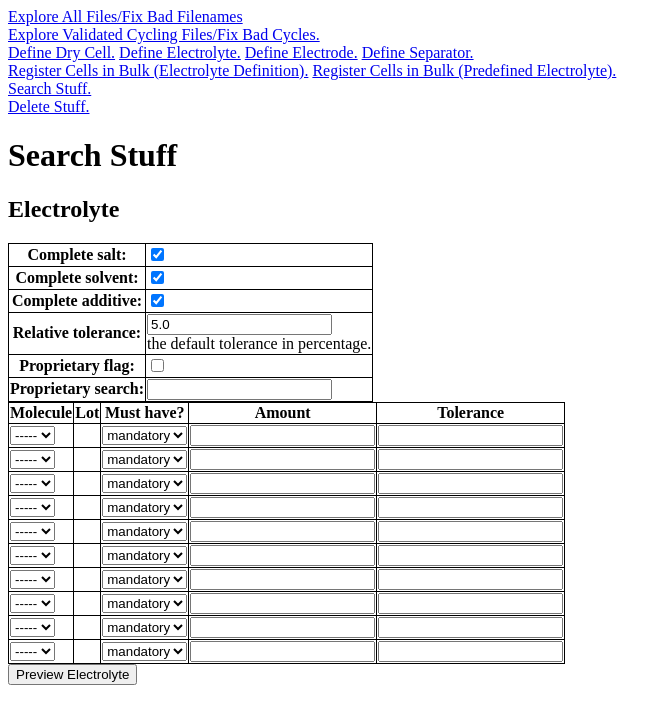
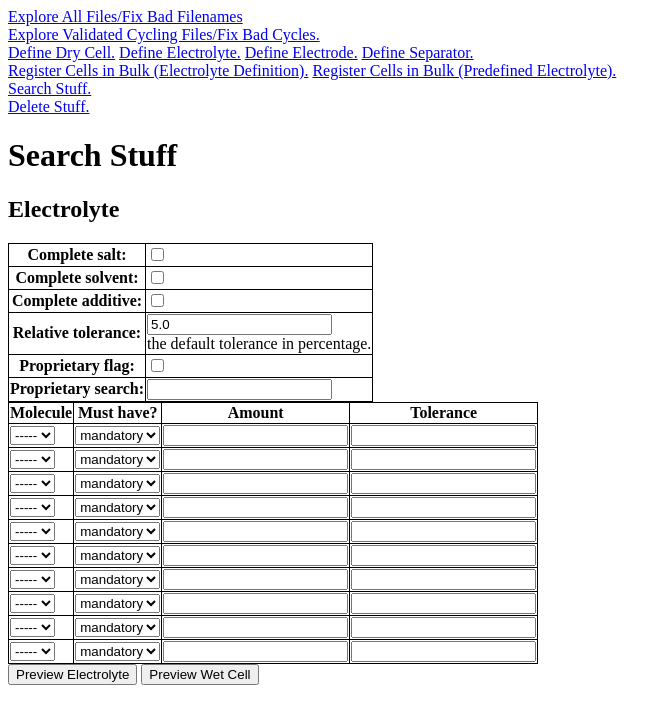
Before and after one commit to Samuel-Buteau/universal-battery-database, a Django app: page /cell_database/search/ in a window 1280 px wide. Shown: the top 724 px of the page, without its empty margins (0-671 px from the left). Run offline with Django 3.2, Linux system fonts and the light colour scheme; data that the repository does not hold is empty; parts of the project's set-up code (start-up, migrations or seed data) failed here and were passed over.

Commit message:
search for electrolytes and wet_cells

```diff
--- a/cell_database/forms.py
+++ b/cell_database/forms.py
@@ -485,9 +485,9 @@ class ElectrolyteBulkSingleEntryForm(ElectrolyteForm):
 
 
 class SearchElectrolyteForm(Form):
-    complete_salt = forms.BooleanField(initial=True, required=False)
-    complete_solvent = forms.BooleanField(initial=True, required=False)
-    complete_additive = forms.BooleanField(initial=True, required=False)
+    complete_salt = forms.BooleanField(initial=False, required=False)
+    complete_solvent = forms.BooleanField(initial=False, required=False)
+    complete_additive = forms.BooleanField(initial=False, required=False)
     relative_tolerance = forms.FloatField(initial=5., help_text='the default tolerance in percentage.')
     proprietary_flag = forms.BooleanField(initial=False, required=False)
     proprietary_search = forms.CharField(required=False)
--- a/cell_database/templates/cell_database/search_page.html
+++ b/cell_database/templates/cell_database/search_page.html
@@ -30,37 +30,47 @@ table, th, td {
                     {{ electrolyte_composition_formset.management_form }}
                     <table>
                         <tr>
-                            <th>Molecule</th><th>Lot</th><th>Must have?</th><th>Amount</th><th>Tolerance</th>
+                            <th>Molecule</th><th>Must have?</th><th>Amount</th><th>Tolerance</th>
                         </tr>
                         {% for form in electrolyte_composition_formset%}
                             <tr>
-                                <td>{{ form.molecule}}</td><td>{{ form.molecule_lot}}</td><td>{{form.must_type}}</td><td>{{ form.ratio}}</td><td>{{ form.tolerance}}</td>
+                                <td>{{ form.molecule}}</td><td>{{form.must_type}}</td><td>{{ form.ratio}}</td><td>{{ form.tolerance}}</td>
                             </tr>
                         {% endfor %}
                     </table>
                 {% endif %}
                 <input type="submit" name = 'preview_electrolyte' value="Preview Electrolyte">
-
-                {%if electrolyte_preview_formset %}
-                    {% csrf_token %}
-                    {{ electrolyte_preview_formset.management_form }}
-                    {% if not electrolyte_preview_formset|length == 0%}
-                        <h3>Preview</h3>
-                            <table>
+                <input type="submit" name = 'preview_wet_cell' value="Preview Wet Cell">
+                {%if preview_electrolytes %}
+                    {% if not preview_electrolytes|length == 0%}
+                        <table>
+                            <tr>
+                                <th>Preview Electrolytes</th>
+                            </tr>
+                            {% for electrolyte in preview_electrolytes %}
                                 <tr>
-                                    <th>Electrolyte</th><th>Exclude</th>
+                                    <td>{{electrolyte}}</td>
                                 </tr>
-                                {% for form in electrolyte_preview_formset %}
-                                    {% for hidden in form.hidden_fields %}
-                                        {{hidden}}
-                                    {% endfor %}
-                                    <tr>
-                                        <td>{{ form.electrolyte}}</td><td>{{ form.exclude}}</td>
-                                    </tr>
-                                {% endfor %}
-                            </table>
+                            {% endfor %}
+                        </table>
                     {% endif %}
                 {% endif %}
+
+               {%if preview_wet_cells %}
+                    {% if not preview_wet_cells|length == 0%}
+                        <table>
+                            <tr>
+                                <th>Preview Wet Cells</th>
+                            </tr>
+                            {% for wet_cell in preview_wet_cells %}
+                                <tr>
+                                    <td>{{wet_cell}}</td>
+                                </tr>
+                            {% endfor %}
+                        </table>
+                    {% endif %}
+                {% endif %}
+
         {% endif %}
 
 
--- a/cell_database/views.py
+++ b/cell_database/views.py
@@ -18,16 +18,8 @@ DONE - streamline the various definitions into much simpler and unique flows.
 - make the processing specific to machine learning optional.
 - bake a tensor instead of having to use the database all the time.
 '''
-
-
-
-
-
 def define_page(request, mode=None):
     ar = {'mode':mode}
-
-
-
     def define_simple(post, content=None):
         if content in ['electrolyte', 'electrode', 'separator']:
             components = None
@@ -166,8 +158,6 @@ def define_page(request, mode=None):
                     component_type = SEPARATOR_MATERIAL
                     component_type_name = False
 
-
-
                 my_component = Component(
                     proprietary = simple_form.cleaned_data['proprietary'],
                     proprietary_name=simple_form.cleaned_data['proprietary_name'],
@@ -219,8 +209,10 @@ def define_page(request, mode=None):
                 my_component.smiles_name = simple_form.cleaned_data['smiles_name']
 
                 if not my_component.proprietary and content=='material':
-                    active_material_composition_formset = ActiveMaterialCompositionFormset(request.POST,
-                                                                                           prefix='active-material-composition-formset')
+                    active_material_composition_formset = ActiveMaterialCompositionFormset(
+                        request.POST,
+                        prefix='active-material-composition-formset'
+                    )
                     atoms = []
                     for form in active_material_composition_formset:
                         validation_step = form.is_valid()
@@ -266,7 +258,6 @@ def define_page(request, mode=None):
                     notes=simple_form.cleaned_data['notes'],
                     description=simple_form.cleaned_data['description'],
                     description_name=simple_form.cleaned_data['description_name'],
-
                 )
 
 
@@ -882,32 +873,147 @@ def define_wet_cell_bulk(request, predefined=None):
     return render(request, 'cell_database/define_wet_cell_bulk.html', ar)
 
 
+def get_preview_electrolytes(search_electrolyte_form, electrolyte_composition_formset):
+    complete_salt = search_electrolyte_form.cleaned_data['complete_salt']
+    complete_solvent = search_electrolyte_form.cleaned_data['complete_solvent']
+    complete_additive = search_electrolyte_form.cleaned_data['complete_additive']
+    relative_tolerance = search_electrolyte_form.cleaned_data['relative_tolerance']
+    proprietary_flag = search_electrolyte_form.cleaned_data['proprietary_flag']
+    proprietary_search = search_electrolyte_form.cleaned_data['proprietary_search']
+    if proprietary_flag:
+        print('search for proprietary flag')
+        q = Q(composite_type=ELECTROLYTE,
+              proprietary=True)
+        if proprietary_search is not None and len(proprietary_search) > 0:
+            q = q & Q(name__icontains=proprietary_search)
 
+        total_query = Composite.objects.filter(q)
+    else:
+        all_data = []
+        for form in electrolyte_composition_formset:
+            if form.is_valid:
+                print("\t was valid.{}".format(form.cleaned_data))
+                if 'molecule' in form.cleaned_data.keys() and form.cleaned_data['molecule'] is not None and \
+                        form.cleaned_data['molecule'] != '':
+                    print("molecule exists: {}".format(form.cleaned_data['molecule']))
+                    all_data.append(form.cleaned_data)
+
+        prohibited = filter(
+            lambda x: x['must_type'] == SearchElectrolyteComponentForm.PROHIBITED,
+            all_data
+        )
+
+        prohibited_lots = []
+        prohibited_molecules = []
+        for pro in prohibited:
+            if pro['molecule'] is not None:
+                prohibited_molecules.append(pro['molecule'])
+            elif pro['molecule_lot'] is not None:
+                prohibited_lots.append(pro['molecule_lot'])
+
+        q = Q(composite_type=ELECTROLYTE, proprietary=False)
+        # prohibit molecules
+
+        q = q & ~Q(components__component_lot__in=prohibited_lots)
+        q = q & ~Q(components__component_lot__component__in=prohibited_molecules)
+
+        allowed_molecules = []
+        allowed_molecules_lot = []
+        not_prohibited = filter(
+            lambda x: x['must_type'] != SearchElectrolyteComponentForm.PROHIBITED,
+            all_data
+        )
+        for pro in not_prohibited:
+            if pro['molecule'] is not None:
+                allowed_molecules.append(pro['molecule'])
+            elif pro['molecule_lot'] is not None:
+                allowed_molecules_lot.append(pro['molecule_lot'])
+
+        total_query = Composite.objects.filter(q)
+        completes = []
+        if complete_solvent:
+            completes.append(SOLVENT)
+        if complete_salt:
+            completes.append(SALT)
+        if complete_additive:
+            completes.append(ADDITIVE)
+
+        if len(completes) != 0:
+            total_query = total_query.annotate(
+                has_extra=Exists(RatioComponent.objects.filter(
+                    Q(composite=OuterRef('pk')) &
+                    Q(component_lot__component__component_type__in=completes) &
+                    ~Q(component_lot__component__in=allowed_molecules) &
+                    ~Q(component_lot__in=allowed_molecules_lot)
+                ))
+            ).filter(has_extra=False)
+
+        mandatory_molecules = []
+        mandatory_molecules_lot = []
+        mandatory = filter(
+            lambda x: x['must_type'] == SearchElectrolyteComponentForm.MANDATORY,
+            all_data
+        )
+        for pro in mandatory:
+            if pro['molecule'] is not None:
+                mandatory_molecules.append(pro)
+            elif pro['molecule_lot'] is not None:
+                mandatory_molecules_lot.append(pro)
+
+        for mol in mandatory_molecules:
+            if mol['ratio'] is None:
+                total_query = total_query.annotate(
+                    checked_molecule=Exists(RatioComponent.objects.filter(
+                        composite=OuterRef('pk'),
+                        component_lot__component=mol['molecule']))
+                ).filter(checked_molecule=True)
+            else:
+                tolerance = relative_tolerance / 100. * mol['ratio']
+                if mol['tolerance'] is not None:
+                    tolerance = mol['tolerance']
+
+                total_query = total_query.annotate(
+                    checked_molecule=Exists(RatioComponent.objects.filter(
+                        composite=OuterRef('pk'),
+                        component_lot__component=mol['molecule'],
+                        ratio__range=(mol['ratio'] - tolerance, mol['ratio'] + tolerance)))
+                ).filter(checked_molecule=True)
+
+        for mol in mandatory_molecules_lot:
+            if mol['ratio'] is None:
+                total_query = total_query.annotate(
+                    checked_molecule=Exists(RatioComponent.objects.filter(
+                        composite=OuterRef('pk'),
+                        component_lot=mol['molecule_lot']))
+                ).filter(checked_molecule=True)
+            else:
+                tolerance = relative_tolerance / 100. * mol['ratio']
+                if mol['tolerance'] is not None:
+                    tolerance = mol['tolerance']
+
+                total_query = total_query.annotate(
+                    checked_molecule=Exists(RatioComponent.objects.filter(
+                        composite=OuterRef('pk'),
+                        component_lot=mol['molecule_lot'],
+                        ratio__range=(mol['ratio'] - tolerance, mol['ratio'] + tolerance)))
+                ).filter(checked_molecule=True)
+
+    return total_query
 
 def search_page(request):
     ElectrolyteCompositionFormset = formset_factory(
         SearchElectrolyteComponentForm,
         extra=10
     )
-
-
-    ElectrolytePreviewFormset = formset_factory(
-        ElectrolytePreviewForm,
-        extra=0
-    )
-
     electrolyte_composition_formset = ElectrolyteCompositionFormset(prefix='electrolyte_composition')
-    electrolyte_preview_formset = ElectrolytePreviewFormset( prefix='electrolyte_preview')
     ar = {}
     ar['electrolyte_composition_formset'] = electrolyte_composition_formset
-    ar['electrolyte_preview_formset'] = electrolyte_preview_formset
     ar['electrolyte_form'] = SearchElectrolyteForm()
 
     if request.method == 'POST':
         electrolyte_composition_formset = ElectrolyteCompositionFormset(request.POST,prefix='electrolyte_composition')
         electrolyte_composition_formset_is_valid = electrolyte_composition_formset.is_valid()
         if electrolyte_composition_formset_is_valid:
-            print('valid1')
             ar['electrolyte_composition_formset'] = electrolyte_composition_formset
 
         search_electrolyte_form = SearchElectrolyteForm(request.POST)
@@ -916,152 +1022,28 @@ def search_page(request):
             print('valid2')
             ar['electrolyte_form'] = search_electrolyte_form
 
-        electrolyte_preview_formset = ElectrolytePreviewFormset(request.POST,prefix='electrolyte_preview')
-        if electrolyte_preview_formset.is_valid():
-            print(
-                'valid3'
-            )
-            for form in electrolyte_preview_formset:
-                if not form.is_valid():
-                    continue
-                print(form.cleaned_data)
-            ar['electrolyte_preview_formset'] = electrolyte_preview_formset
+        if 'preview_electrolyte' in request.POST:
+            if electrolyte_composition_formset_is_valid and search_electrolyte_form_is_valid:
+                total_query = get_preview_electrolytes(search_electrolyte_form, electrolyte_composition_formset)
 
-        if 'preview_electrolyte' in request.POST:
 
+                max_n = 25
+                preview_electrolytes =  [electrolyte.__str__() for electrolyte in total_query[:max_n]]
+                if total_query.count() > max_n:
+                    preview_electrolytes.append("... (more than {} found) ...".format(max_n))
+                ar['preview_electrolytes'] = preview_electrolytes
+        if 'preview_wet_cell' in request.POST:
             if electrolyte_composition_formset_is_valid and search_electrolyte_form_is_valid:
-                complete_salt = search_electrolyte_form.cleaned_data['complete_salt']
-                complete_solvent = search_electrolyte_form.cleaned_data['complete_solvent']
-                complete_additive = search_electrolyte_form.cleaned_data['complete_additive']
-                relative_tolerance = search_electrolyte_form.cleaned_data['relative_tolerance']
-                proprietary_flag = search_electrolyte_form.cleaned_data['proprietary_flag']
-                proprietary_search = search_electrolyte_form.cleaned_data['proprietary_search']
-                if proprietary_flag:
-                    print('search for proprietary flag')
-                    q = Q(composite_type=ELECTROLYTE,
-                          proprietary=True)
-                    if proprietary_search is not None and len(proprietary_search) > 0:
-                        q = q & Q(name__icontains=proprietary_search)
+                electrolyte_query = get_preview_electrolytes(search_electrolyte_form, electrolyte_composition_formset)
 
-                    total_query = Composite.objects.filter(q)
-                else:
-                    all_data = []
-                    for form in electrolyte_composition_formset:
-                        if form.is_valid:
-                            if 'molecule' in form.cleaned_data.keys() and 'molecule_lot' in form.cleaned_data.keys() and (form.cleaned_data['molecule'] is not None or form.cleaned_data['molecule_lot'] is not None):
-                              all_data.append(form.cleaned_data)
+                wet_cell_query = WetCell.objects.filter(electrolyte__composite__in=electrolyte_query)
 
-                    # TODO(sam): search electrolyte database
-                    prohibited = filter(
-                        lambda x: x['must_type'] == SearchElectrolyteComponentForm.PROHIBITED,
-                        all_data
-                    )
+                max_n = 25
+                preview_wet_cells =  [wet_cell.__str__() for wet_cell in wet_cell_query[:max_n]]
+                if wet_cell_query.count() > max_n:
+                    preview_wet_cells.append("... (more than {} found) ...".format(max_n))
+                ar['preview_wet_cells'] = preview_wet_cells
 
-                    prohibited_lots = []
-                    prohibited_molecules = []
-                    for pro in prohibited:
-                        if pro['molecule'] is not None:
-                            prohibited_molecules.append(pro['molecule'])
-                        elif pro['molecule_lot'] is not None:
-                            prohibited_lots.append(pro['molecule_lot'])
-
-                    q = Q(composite_type=ELECTROLYTE, proprietary=False)
-                    # prohibit molecules
-
-                    q = q & ~Q(components__component_lot__in=prohibited_lots)
-                    q = q & ~Q(components__component_lot__component__in=prohibited_molecules)
-
-                    allowed_molecules = []
-                    allowed_molecules_lot = []
-                    not_prohibited = filter(
-                        lambda x: x['must_type'] != SearchElectrolyteComponentForm.PROHIBITED,
-                        all_data
-                    )
-                    for pro in not_prohibited:
-                        if pro['molecule'] is not None:
-                            allowed_molecules.append(pro['molecule'])
-                        elif pro['molecule_lot'] is not None:
-                            allowed_molecules_lot.append(pro['molecule_lot'])
-
-                    total_query = Composite.objects.filter(q)
-                    completes = []
-                    if complete_solvent:
-                        completes.append(SOLVENT)
-                    if complete_salt:
-                        completes.append(SALT)
-                    if complete_additive:
-                        completes.append(ADDITIVE)
-
-                    if len(completes) !=0:
-                        total_query = total_query.annotate(
-                            has_extra = Exists(RatioComponent.objects.filter(Q(composite=OuterRef('pk'))&
-                                                          Q(component_lot__component__component_type__in=completes)&
-                                                          ~Q(component_lot__component__in=allowed_molecules) &
-                                                          ~Q(component_lot__in=allowed_molecules_lot)
-                                                         ))
-                        ).filter(has_extra=False)
-
-                    mandatory_molecules = []
-                    mandatory_molecules_lot = []
-                    mandatory = filter(
-                        lambda x: x['must_type'] == SearchElectrolyteComponentForm.MANDATORY,
-                        all_data
-                    )
-                    for pro in mandatory:
-                        if pro['molecule'] is not None:
-                            mandatory_molecules.append(pro)
-                        elif pro['molecule_lot'] is not None:
-                            mandatory_molecules_lot.append(pro)
-
-                    for mol in mandatory_molecules:
-                        if mol['ratio'] is None:
-                            total_query = total_query.annotate(
-                                checked_molecule=Exists(RatioComponent.objects.filter(
-                                    composite=OuterRef('pk'),
-                                    component_lot__component=mol['molecule']))
-                            ).filter(checked_molecule=True)
-                        else:
-                            tolerance = relative_tolerance/100. * mol['ratio']
-                            if mol['tolerance'] is not None:
-                                tolerance = mol['tolerance']
-
-                            total_query = total_query.annotate(
-                                checked_molecule=Exists(RatioComponent.objects.filter(
-                                    composite=OuterRef('pk'),
-                                    component_lot__component=mol['molecule'],
-                                    ratio__range=(mol['ratio']-tolerance, mol['ratio']+tolerance)))
-                            ).filter(checked_molecule=True)
-
-                    for mol in mandatory_molecules_lot:
-                        if mol['ratio'] is None:
-                            total_query = total_query.annotate(
-                                checked_molecule=Exists(RatioComponent.objects.filter(
-                                    composite=OuterRef('pk'),
-                                    component_lot=mol['molecule_lot']))
-                            ).filter(checked_molecule=True)
-                        else:
-                            tolerance = relative_tolerance / 100. * mol['ratio']
-                            if mol['tolerance'] is not None:
-                                tolerance = mol['tolerance']
-
-                            total_query = total_query.annotate(
-                                checked_molecule=Exists(RatioComponent.objects.filter(
-                                    composite=OuterRef('pk'),
-                                    component_lot=mol['molecule_lot'],
-                                    ratio__range=(mol['ratio'] - tolerance, mol['ratio'] + tolerance)))
-                            ).filter(checked_molecule=True)
-
-                initial = []
-                for electrolyte in total_query[:100]:
-                    my_initial = {
-                        "electrolyte": electrolyte.__str__(),
-                        "electrolyte_id": electrolyte.id,
-                        "exclude": True,
-                    }
-
-                    initial.append(my_initial)
-                electrolyte_preview_formset = ElectrolytePreviewFormset(initial=initial,prefix='electrolyte_preview')
-                ar['electrolyte_preview_formset'] = electrolyte_preview_formset
 
 
     return render(request, 'cell_database/search_page.html', ar)
```
